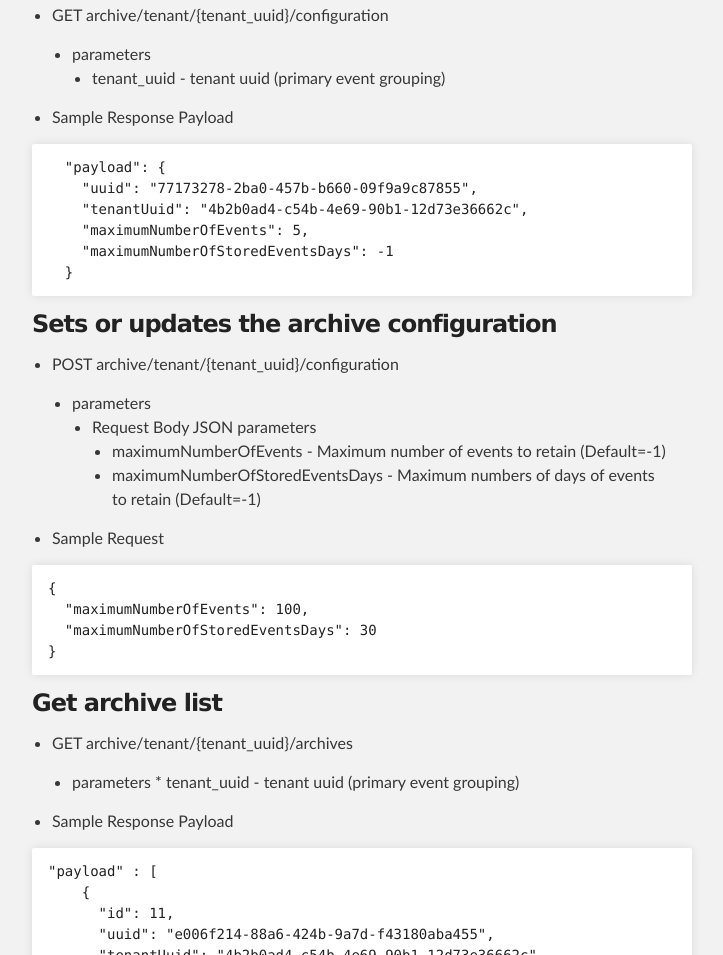
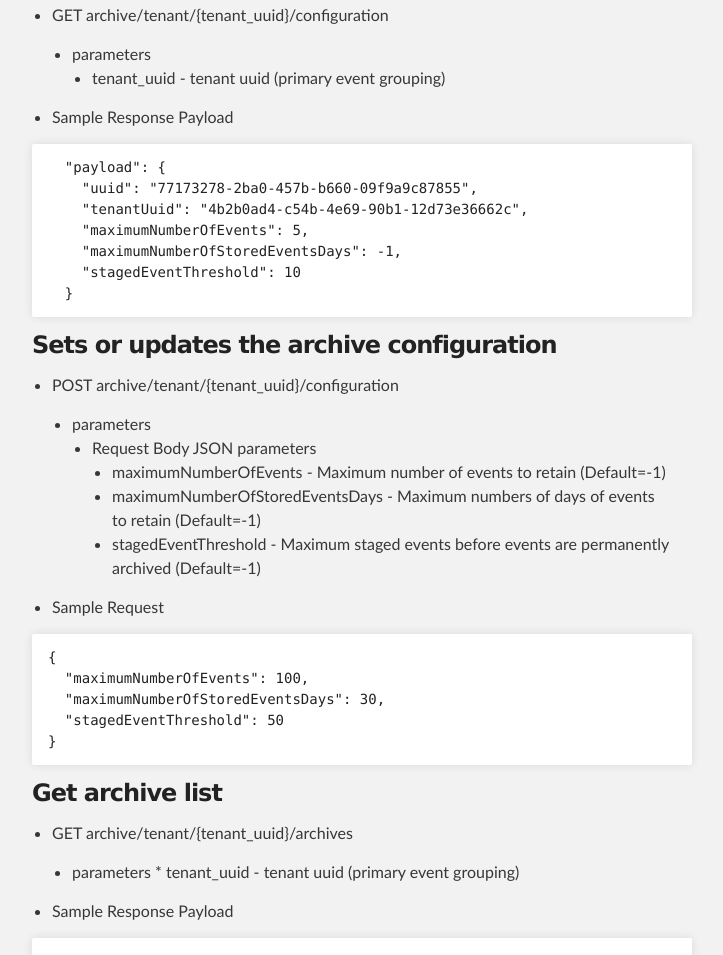
Before and after one commit to adityakn/event-audit-trail-documentation, a plain HTML site: page index.html in a window 1280 px wide. Shown: the part 8236-9191 px from the top of the page, without its empty margins (288-1011 px from the left). Drawn offline with Linux system fonts and the light colour scheme.

```diff
--- a/index.html
+++ b/index.html
@@ -510,7 +510,8 @@ uaac member add event-audit-trail.zone.&lt;tenant uuid&gt;.user &lt;users...&gt;
     "uuid": "77173278-2ba0-457b-b660-09f9a9c87855",
     "tenantUuid": "4b2b0ad4-c54b-4e69-90b1-12d73e36662c",
     "maximumNumberOfEvents": 5,
-    "maximumNumberOfStoredEventsDays": -1
+    "maximumNumberOfStoredEventsDays": -1,
+    "stagedEventThreshold": 10
   }
 </code></pre>
 
@@ -530,6 +531,7 @@ uaac member add event-audit-trail.zone.&lt;tenant uuid&gt;.user &lt;users...&gt;
 <ul>
 <li>maximumNumberOfEvents - Maximum number of events to retain (Default=-1)</li>
 <li>maximumNumberOfStoredEventsDays - Maximum numbers of days of events to retain (Default=-1)</li>
+<li>stagedEventThreshold - Maximum staged events before events are permanently archived (Default=-1)</li>
 </ul>
 </li>
 </ul>
@@ -541,7 +543,8 @@ uaac member add event-audit-trail.zone.&lt;tenant uuid&gt;.user &lt;users...&gt;
 
 <pre><code>{
   "maximumNumberOfEvents": 100,
-  "maximumNumberOfStoredEventsDays": 30
+  "maximumNumberOfStoredEventsDays": 30,
+  "stagedEventThreshold": 50
 }
 </code></pre>
 
```
Also changed, not shown: params.json (+1 -1 lines).
